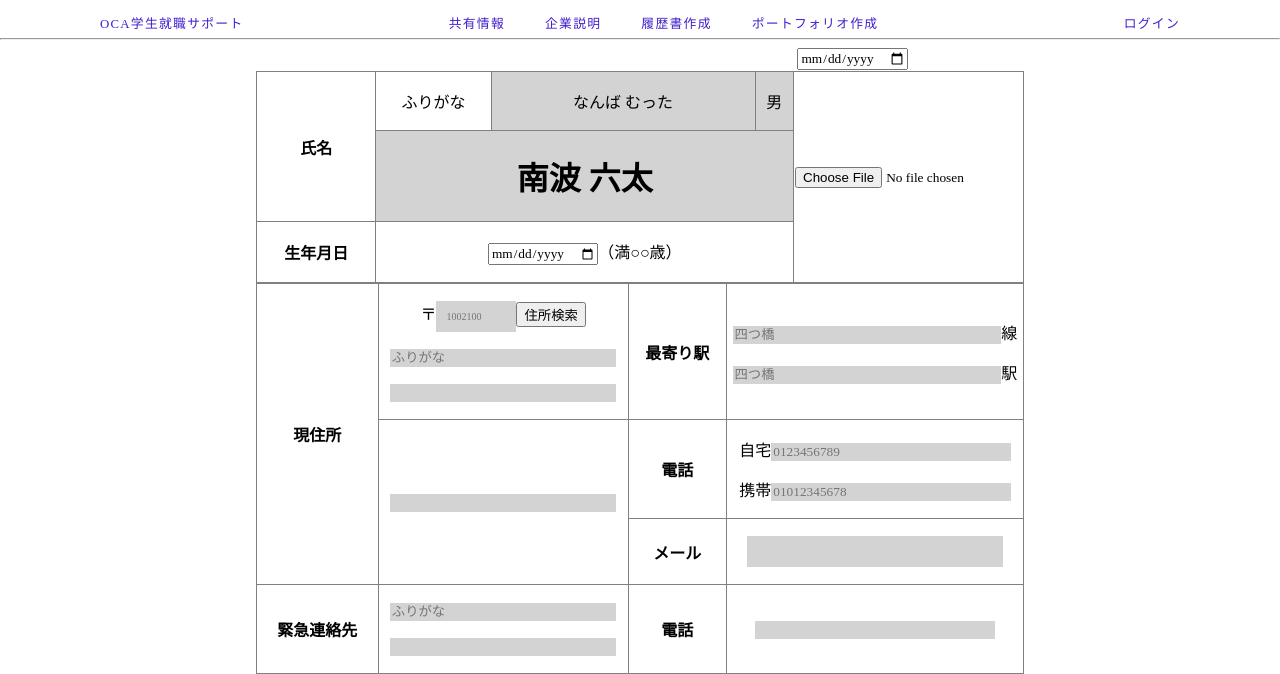
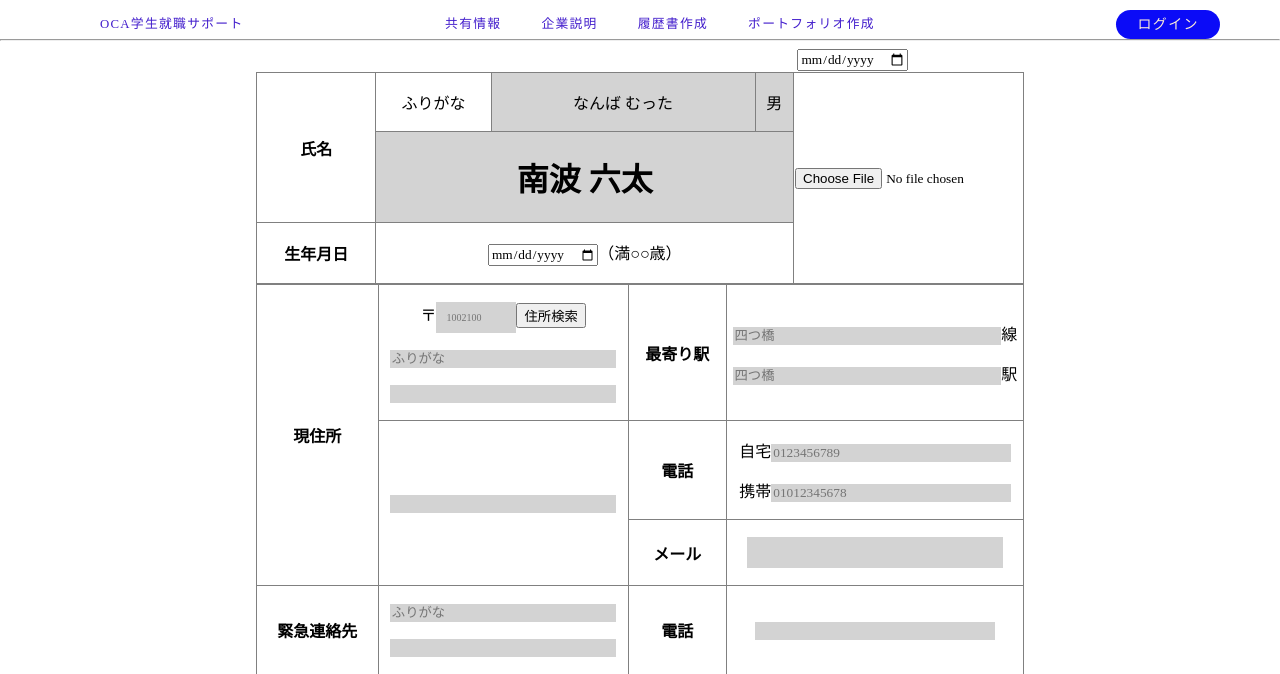
Before and after one commit to Employment-support/project, a PHP site: template app/views/vie_resume_create.php in a window 1280 px wide. Shown: the top 674 px of the page. Run offline with PHP 8.4, Linux system fonts and the light colour scheme; the template is opened without the code that fills it, so the values that code supplies are empty.

Commit message:
Add files via upload

```diff
--- a/app/template/navi.php
+++ b/app/template/navi.php
@@ -16,7 +16,7 @@
 		<li><a href="#">企業説明</a></li>
 		<li><a href="vie_resume_create.php">履歴書作成</a></li>
 		<li><a href="vie_create_portfolio.php">ポートフォリオ作成</a></li>
-		<li class="right"><a href="vie_login.php" class="contact">ログイン</a></li>
+		<li class="right"><a href="vie_login.php" class="blue">ログイン</a></li>
 	</ul>
 	<hr>
 </nav>
```
